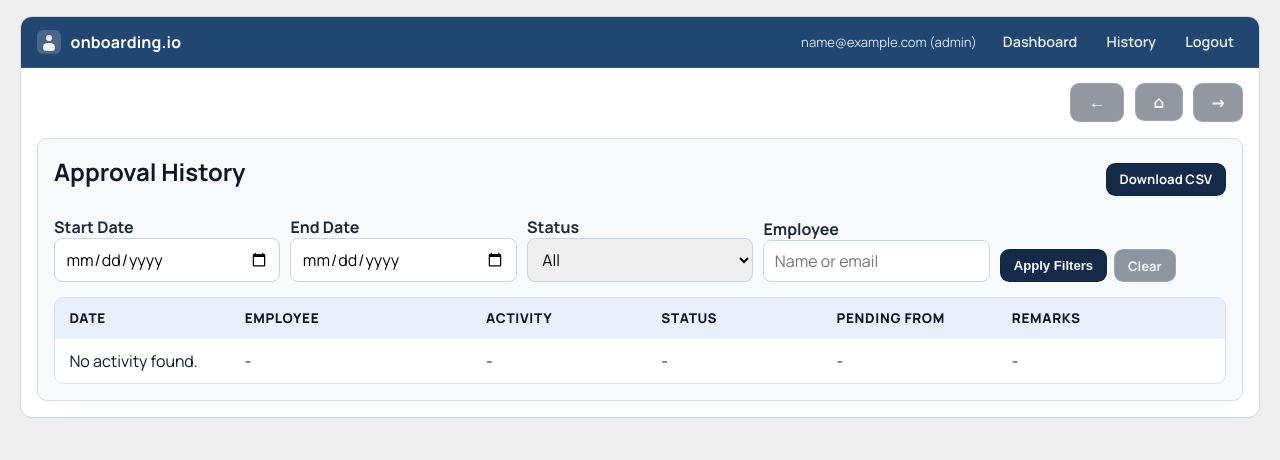
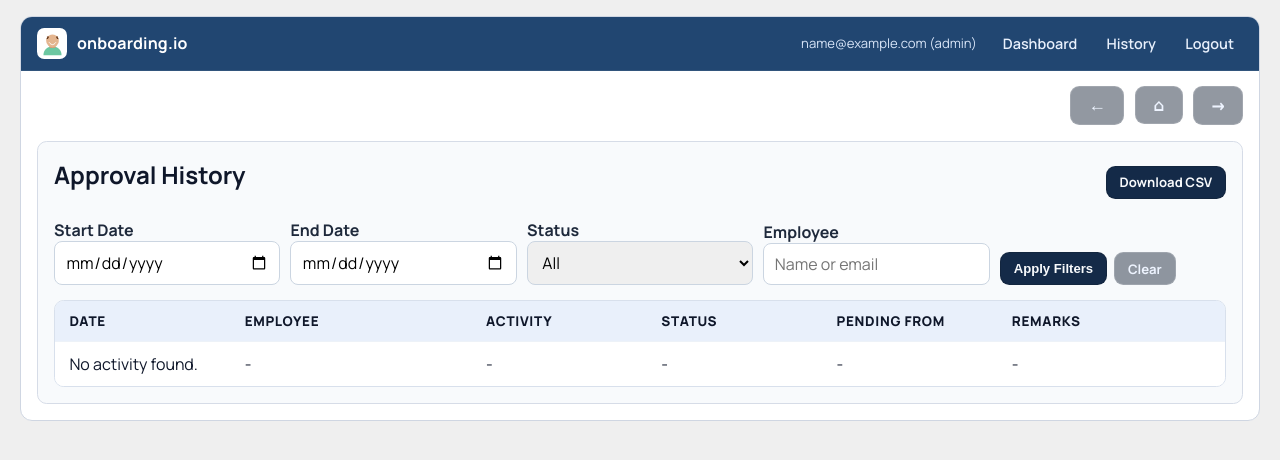
Before and after one commit to rudracse2025/IAM-Application, a Flask app: page /history in a window 1280 px wide. Shown: the top 460 px of the page. Run offline with Flask 3, Linux system fonts and the light colour scheme; the visitor is signed in with stand-in values (Sample User, id 1); data comes from the database, SQL or seed files in the repository; both versions use the stored data as it was after the commit; data that the repository does not hold is empty.

Commit message:
chore: persist workspace changes

```diff
--- a/static/css/style.css
+++ b/static/css/style.css
@@ -56,33 +56,12 @@ a {
 }
 
 .brand-icon {
-  width: 1.5rem;
-  height: 1.5rem;
-  border-radius: 0.4rem;
-  background: rgba(255, 255, 255, 0.18);
-  position: relative;
-}
-
-.brand-icon::before {
-  content: "";
-  width: 0.42rem;
-  height: 0.42rem;
-  border-radius: 999px;
-  background: rgba(255, 255, 255, 0.92);
-  position: absolute;
-  top: 0.3rem;
-  left: 0.54rem;
-}
-
-.brand-icon::after {
-  content: "";
-  width: 0.8rem;
-  height: 0.48rem;
-  border-radius: 0.45rem 0.45rem 0.35rem 0.35rem;
-  background: rgba(255, 255, 255, 0.92);
-  position: absolute;
-  top: 0.84rem;
-  left: 0.35rem;
+  width: 1.9rem;
+  height: 1.9rem;
+  border-radius: 0.45rem;
+  background: #ffffff url("/static/images/avatar-favicon.svg") center / cover no-repeat;
+  border: 1px solid rgba(255, 255, 255, 0.65);
+  flex-shrink: 0;
 }
 
 .nav-links {
--- a/templates/base.html
+++ b/templates/base.html
@@ -4,6 +4,8 @@
   <meta charset="UTF-8">
   <meta name="viewport" content="width=device-width, initial-scale=1.0">
   <title>onboarding.io</title>
+  <link rel="icon" type="image/svg+xml" href="{{ url_for('static', filename='images/avatar-favicon.svg') }}">
+  <link rel="shortcut icon" href="{{ url_for('static', filename='images/avatar-favicon.svg') }}">
   <link rel="preconnect" href="https://fonts.googleapis.com">
   <link rel="preconnect" href="https://fonts.gstatic.com" crossorigin>
   <link href="https://fonts.googleapis.com/css2?family=Manrope:wght@400;500;600;700;800&display=swap" rel="stylesheet">
```
Also changed, not shown: instance/iam.db (added), instance/iam_app.db, static/images/avatar-favicon.svg (added).
